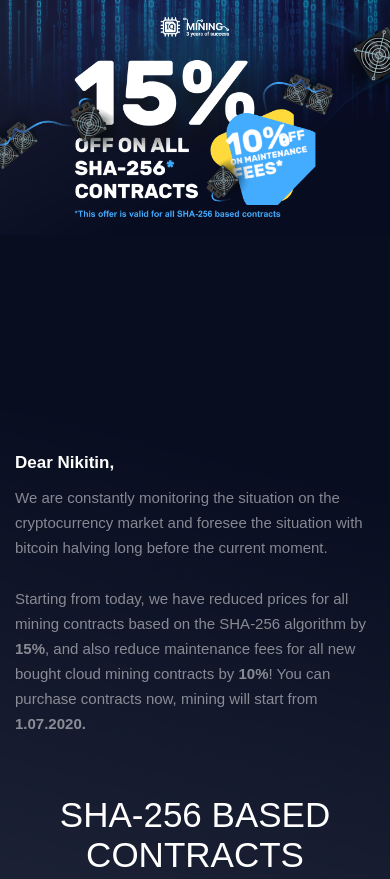
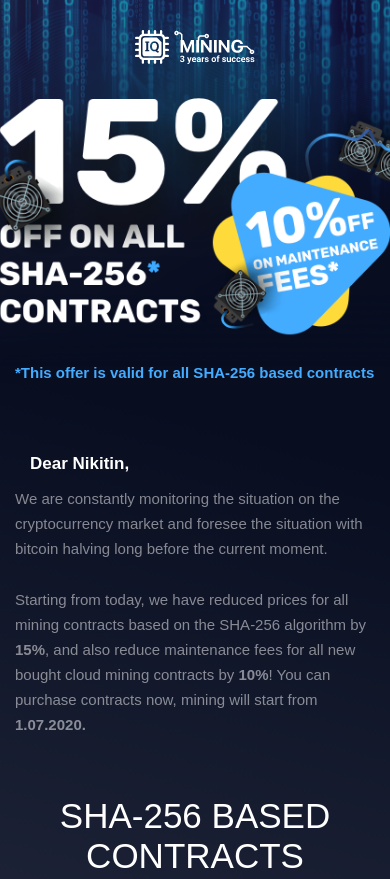
Before and after one commit to anastasiakibkalo/email, a website: page app/index.html in a window 390 px wide. Shown: the top 879 px of the page. Drawn offline with Linux system fonts and the light colour scheme.

Commit message:
add email

```diff
--- a/app/css/style.css
+++ b/app/css/style.css
@@ -1,30 +1,51 @@
 .container {
   max-width: 680px;
-  padding: 0;
+  padding-left: 0;
+  padding-right: 0;
+  padding-top: 0;
+  padding-bottom: 0;
   margin: 0 auto;
   background: #080d20;
   width: 100%;
 }
-.logotype {
+.logo {
   max-width: 120px;
   display: block;
 }
 .header {
-  background-image: url("https://raw.githubusercontent.com/anastasiakibkalo/email/master/app/img/bg1.png");
-  padding-bottom: 410px;
+  background-image: url("https://raw.githubusercontent.com/anastasiakibkalo/email/master/app/img/1st_screen%402x.png");
   background-repeat: no-repeat;
-  background-size: 100%;
+  background-size: cover;
   background-position: center top;
 }
 .header-wrapper {
   max-width: 420px;
+}
+.header-logo {
+  max-width: 420px;
+}
+.header-logo--wrap {
+  padding-top: 30px;
+}
+.header-description {
+  max-width: 420px;
+}
+.header-description--wrap {
+  padding-top: 299px;
+}
+.header-description--wrap p {
+  color: #44acff;
+  font-family: Arial;
+  font-size: 15px;
+  font-weight: 700;
+  line-height: 20px;
 }
 .section1 {
   background-image: url("https://raw.githubusercontent.com/anastasiakibkalo/email/master/app/img/Rectangle.png");
   background-size: cover;
 }
 .section1-title {
-  padding-top: 40px;
+  padding-top: 68px;
 }
 .section1-title h1 {
   color: #fff;
@@ -80,7 +101,8 @@
   width: 72px;
 }
 .offers-item {
-  padding: 5px 0;
+  padding-top: 5px;
+  padding-bottom: 5px;
 }
 .offers-item-wrap {
   border-radius: 5px;
--- a/app/index.html
+++ b/app/index.html
@@ -49,6 +49,17 @@
                 padding-bottom: 280px !important;
             } */
         }
+         @media (max-width: 420px) {
+            /* .header{ */
+                /* background-size: 490px !important; */
+            /* } */
+            .header-logo--wrap{
+                padding-top: 20px;
+            }
+            /* .header-description--wrap {
+                padding-top: 225px !important;
+            } */
+        }
         /* @media (max-width: 440px) {
             .header{
                 padding-bottom: 260px !important;
@@ -78,6 +89,27 @@
         <tbody>
             <tr>
                 <td align="center" valign="top" class="header">
+                    <table  cellpadding="0" cellspacing="0" class="header-logo">
+                        <tbody>
+                            <tr>
+                                <td align="center" valign="top" class="header-logo--wrap">
+                                    <a href="" class="logo">
+                                        <img src="https://raw.githubusercontent.com/anastasiakibkalo/email/master/app/img/Logo.png" alt="">
+                                    </a>
+                                </td>
+
+                            </tr>
+                        </tbody>
+                    </table>
+                    <table cellpadding="0" cellspacing="0" class="header-description">
+                        <tbody>
+                            <tr>
+                                <td align="left" valign="top" class="header-description--wrap table-mobile-padding">
+                                    <p>*This offer is valid for all SHA-256 based contracts</p>
+                                </td>
+                            </tr>
+                        </tbody>
+                    </table>
                 </td>
             </tr>
             <tr>
@@ -85,17 +117,17 @@
                     <table cellspacing="0" cellpadding="0" class="table-wrapper__content">
                         <tbody>
                             <tr>
-                                <td align="left" valign="top" class="section1-title .table-mobile-padding">
+                                <td align="left" valign="top" class="section1-title table-mobile-padding">
                                     <h1>Dear Nikitin,</h1>
                                 </td>
                             </tr>
                             <tr>
-                                <td align="left" valign="top" class="section1-description .table-mobile-padding">
+                                <td align="left" valign="top" class="section1-description table-mobile-padding">
                                     <p>We are constantly monitoring the situation on the cryptocurrency market and foresee the situation with bitcoin halving long before the current moment. </p>
                                 </td>
                             </tr>
                             <tr>
-                                <td align="left" valign="top" class="section1-description .table-mobile-padding">
+                                <td align="left" valign="top" class="section1-description table-mobile-padding">
                                     <p>Starting from today, we have reduced prices for all mining contracts based on the SHA-256 algorithm by  <strong>15%</strong>, and also reduce maintenance fees for all new bought cloud mining contracts by <strong> 10%</strong>! You can purchase contracts now, mining will start from <strong>1.07.2020.</strong> </p>
                                 </td>
                             </tr>
--- a/app/stylus/_style.styl
+++ b/app/stylus/_style.styl
@@ -1,31 +1,47 @@
 
 .container
     max-width 680px
-    padding 0
+    padding-left 0
+    padding-right 0
+    padding-top 0
+    padding-bottom 0
     margin 0 auto
     background #080d20
     width 100%
 
-.logotype
+.logo
     max-width 120px
     display block
 
 .header
-    background-image url('https://raw.githubusercontent.com/anastasiakibkalo/email/master/app/img/bg1.png')
-    padding-bottom 410px
+    background-image url('https://raw.githubusercontent.com/anastasiakibkalo/email/master/app/img/1st_screen%402x.png')
+    // padding-bottom 410px
     background-repeat no-repeat
-    background-size 100%
+    background-size cover
     background-position center top
-
     &-wrapper
         max-width 420px
+    &-logo
+        max-width 420px
+        &--wrap
+            padding-top 30px
+    &-description
+        max-width 420px
+        &--wrap
+            padding-top 299px
+            p
+                color #44acff
+                font-family Arial
+                font-size 15px
+                font-weight 700
+                line-height 20px
 
 
 .section1
     background-image url('https://raw.githubusercontent.com/anastasiakibkalo/email/master/app/img/Rectangle.png')
     background-size cover
     &-title
-        padding-top 40px
+        padding-top 68px
         h1
             color #ffffff
             font-family: 'Arial', sans-serif;
@@ -74,7 +90,8 @@
         &--vspace
             width 72px
     &-item
-        padding 5px 0
+        padding-top 5px
+        padding-bottom 5px
         &-wrap
             border-radius 5px
             background-color #ffffff
```
Also changed, not shown: build/css/style.css, build/index.html.
